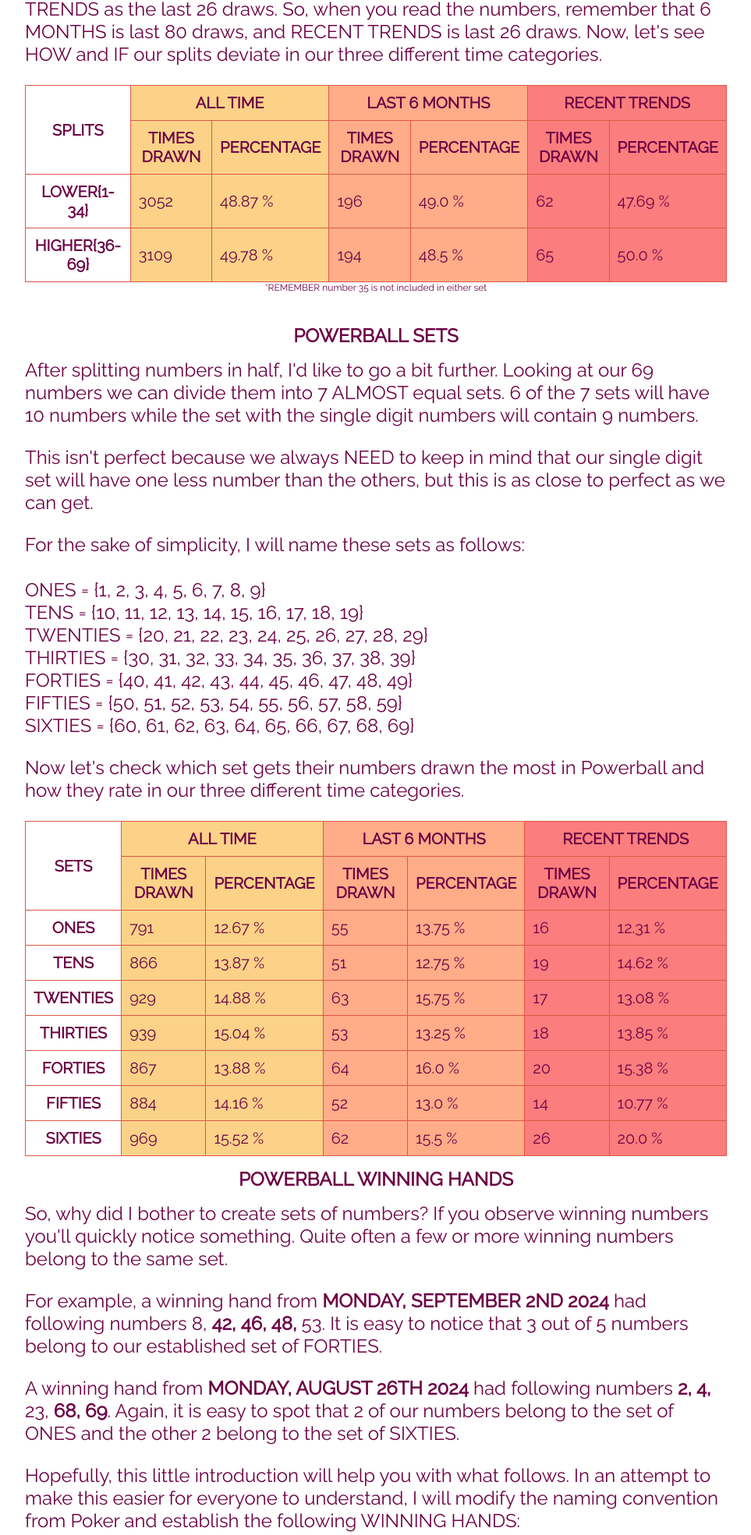
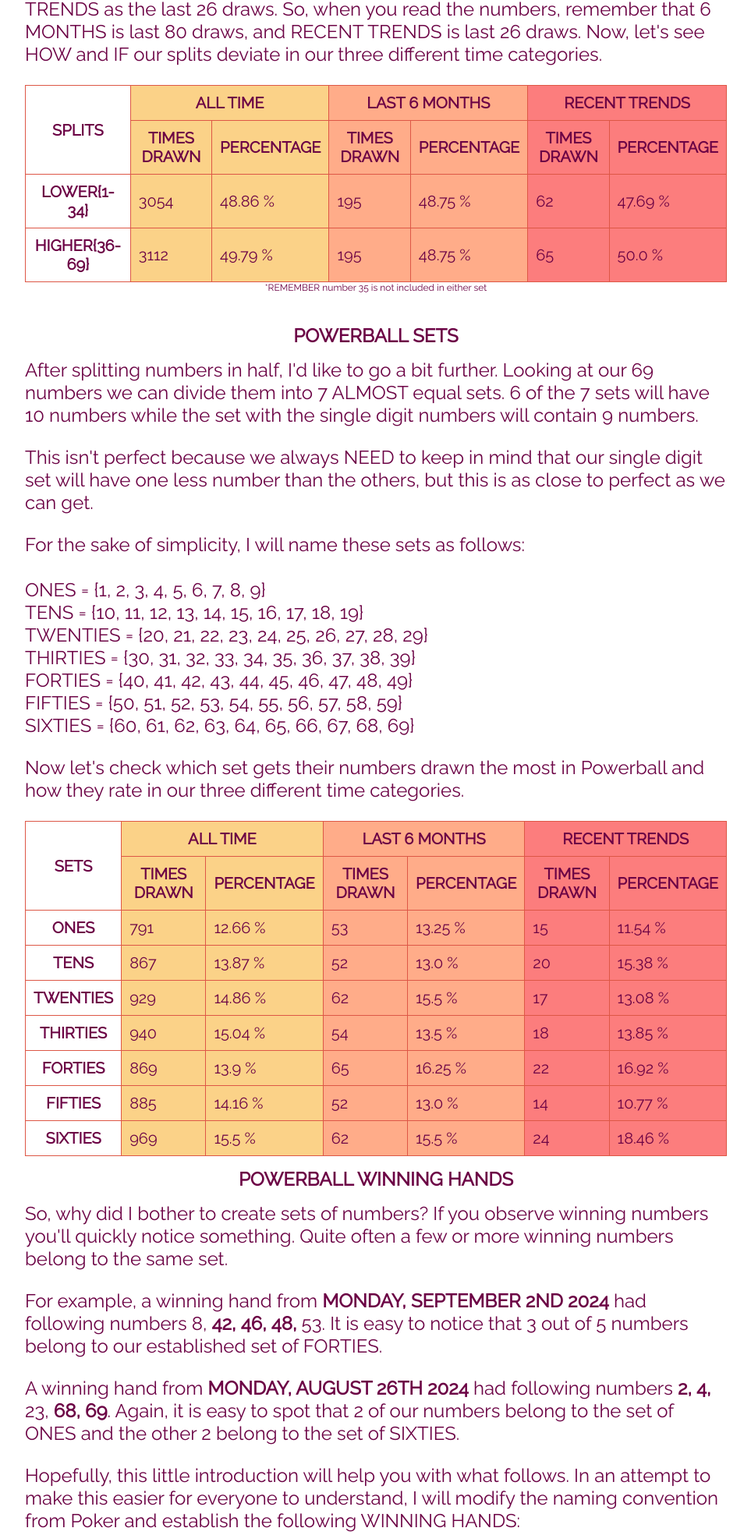
Before and after one commit to sasadjukic/powerball, a Flask app: page /winning_hands_white in a window 1280 px wide. Shown: the part 823-2792 px from the top of the page at 78% size, without its empty margins (158-1121 px from the left). Run offline with Flask 3, Linux system fonts and the light colour scheme.

Commit message:
sep 25 update

```diff
--- a/application/data/matrix_data.py
+++ b/application/data/matrix_data.py
@@ -434,26 +434,26 @@ m_data = {
     ],
     19: [
          [
+            ['09/24/2025','15, 31, 45, 49, 53'],
             ['09/13/2025','28, 37, 42, 50, 53'],
             ['06/16/2025','17, 21, 23, 27, 52'],
             ['05/05/2025','16, 34, 40, 45, 66'],
-            ['04/16/2025','20, 24, 42, 43, 49'],
-            ['04/12/2025','16, 22, 44, 45, 53']
+            ['04/16/2025','20, 24, 42, 43, 49']
           ],
          [
             285, 195, 112, 66, 44, 18
           ],
          [
             0, 2, 3, 2, 3, 4, 3, 0, 2, 1,
-            3, 3, 0, 0, 5, 3, 5, 3, 4, 3,
+            3, 3, 0, 0, 6, 3, 5, 3, 4, 3,
             4, 5, 4, 6, 2, 2, 4, 3, 1, 1,
-            0, 5, 1, 5, 3, 4, 5, 7, 2, 4,
-            1, 7, 3, 5, 5, 1, 5, 4, 4, 4,
-            2, 1, 5, 3, 4, 5, 5, 1, 5, 2,
+            1, 5, 1, 5, 3, 4, 5, 7, 2, 4,
+            1, 7, 3, 5, 6, 1, 5, 4, 5, 4,
+            2, 1, 6, 3, 4, 5, 5, 1, 5, 2,
             2, 7, 6, 4, 3, 4, 2, 4, 9
           ],
          [
-            5, 23, 9, 7, 1, 1, 0
+            5, 24, 9, 7, 1, 1, 0
         ]
     ],
     20: [
--- a/application/data/powerball.csv
+++ b/application/data/powerball.csv
@@ -1248,3 +1248,4 @@ Draw Date,Winning Numbers,Red Ball,Multiplier
 09/17/2025,7 30 50 54 62,20,2
 09/20/2025,15 29 64 66 67,4,2
 09/22/2025,3 29 42 46 59,15,3
+09/24/2025,15 31 45 49 53,19,3
--- a/application/main/routes.py
+++ b/application/main/routes.py
@@ -132,19 +132,19 @@ def search():
 @powerball.route('/winning_hands_white', methods=['POST', 'GET'])
 def winning_hands_white():
     splits = {
-              'all-time': [3052, 3109, 6245],
-              'six-months': [196, 194, 400],
+              'all-time': [3054, 3112, 6250],
+              'six-months': [195, 195, 400],
               'recent-trends': [62, 65, 130]
             }
 
     sets = {
-            'all-time' : [791, 866, 929, 939, 867, 884, 969, 6245],
-            'six-months' : [55, 51, 63, 53, 64, 52, 62, 400],
-            'recent-trends' : [16, 19, 17, 18, 20, 14, 26, 130]
+            'all-time' : [791, 867, 929, 940, 869, 885, 969, 6250],
+            'six-months' : [53, 52, 62, 54, 65, 52, 62, 400],
+            'recent-trends' : [15, 20, 17, 18, 22, 14, 24, 130]
     }
 
     winning_hands = {
-                     'singles': [205, 16, 4], 'pairs': [644, 42, 14],
+                     'singles': [205, 16, 4], 'pairs': [645, 42, 14],
                      'two_pairs': [235, 11, 4], 'three_of_set': [137, 9, 4],
                      'full_house': [18, 2, 0], 'poker': [10, 0, 0], 'flush': [0, 0, 0]
                      }
@@ -153,8 +153,8 @@ def winning_hands_white():
     total_winning_hands_recent = sum(values[2] for values in winning_hands.values())
 
     pair_count = {
-                  1: [76, 2, 0], 10: [82, 4, 1], 20: [114, 10, 4], 30: [102, 4, 1],
-                  40: [76, 10, 3], 50: [90, 5, 2], 60: [103, 6, 3]
+                  1: [76, 1, 0], 10: [82, 4, 1], 20: [114, 10, 4], 30: [102, 4, 1],
+                  40: [77, 11, 4], 50: [90, 5, 2], 60: [103, 6, 2]
                 }
     total_pairs = sum(values[0] for values in pair_count.values())
     total_pairs_6 = sum(values[1] for values in pair_count.values())
@@ -176,15 +176,15 @@ def winning_hands_white():
 @powerball.route('/winning_hands_red', methods=['POST', 'GET'])
 def winning_hands_red():
     splits = {
-              'all-time': [619, 630, 1249],
-              'six-months': [39, 41, 80],
+              'all-time': [619, 631, 1250],
+              'six-months': [38, 42, 80],
               'recent-trends': [13, 13, 26]
             }
 
     sets = {
-            'all-time' : [445, 448, 356, 1249],
+            'all-time' : [445, 449, 356, 1250],
             'six-months' : [30, 21, 29, 80],
-            'recent-trends' : [13, 6, 7, 26]
+            'recent-trends' : [13, 7, 6, 26]
            }
 
     return render_template('winning_hands_red.html',
@@ -195,35 +195,35 @@ def winning_hands_red():
 @powerball.route('/trends', methods=['POST', 'GET'])
 def trends():
     white_numbers_6 = [
-                       5, 4, 6, 9, 6, 5, 9, 6, 5, 2,
-                       5, 6, 4, 6, 8, 8, 3, 5, 4, 5,
-                       5, 3, 13, 5, 7, 2, 4, 9, 10, 5,
-                       5, 3, 7, 7, 10, 4, 8, 1, 3, 8,
-                       5, 8, 9, 8, 7, 6, 3, 6, 4, 7,
-                       5, 9, 10, 3, 2, 2, 4, 3, 7, 4,
+                       5, 4, 6, 9, 6, 4, 8, 6, 5, 2,
+                       5, 6, 4, 6, 9, 8, 3, 5, 4, 5,
+                       5, 3, 13, 5, 6, 2, 4, 9, 10, 5,
+                       6, 3, 7, 7, 10, 4, 8, 1, 3, 8,
+                       5, 8, 9, 8, 8, 5, 3, 6, 5, 7,
+                       5, 9, 11, 3, 2, 2, 3, 3, 7, 4,
                        9, 10, 5, 10, 5, 4, 5, 2, 8
                     ]
 
     white_numbers_trends = [
-                        0, 1, 3, 2, 0, 2, 3, 3, 2, 0,
-                        3, 1, 0, 3, 5, 3, 0, 2, 2, 0,
+                        0, 1, 3, 2, 0, 2, 3, 2, 2, 0,
+                        3, 1, 0, 3, 6, 3, 0, 2, 2, 0,
                         0, 2, 4, 2, 1, 1, 2, 2, 3, 1,
                         3, 1, 2, 3, 3, 2, 2, 1, 0, 4,
-                        2, 3, 2, 2, 2, 2, 1, 0, 2, 4,
-                        1, 0, 5, 1, 0, 0, 1, 0, 2, 1,
-                        4, 5, 1, 6, 3, 1, 2, 1, 2
+                        2, 3, 2, 2, 3, 2, 1, 0, 3, 4,
+                        1, 0, 6, 1, 0, 0, 0, 0, 2, 1,
+                        4, 5, 1, 6, 2, 1, 1, 1, 2
                     ]
 
     red_numbers_6 = [
                      5, 7, 2, 4, 5, 2, 0, 2, 3, 1,
-                     3, 3, 2, 1, 2, 0, 2, 2, 5, 5,
+                     3, 2, 2, 1, 2, 0, 2, 2, 6, 5,
                      4, 4, 2, 5, 9, 0
                     ]
 
     red_numbers_trends = [
                           2, 2, 1, 2, 3, 0, 0, 1, 2, 0,
-                          0, 0, 0, 1, 1, 0, 2, 1, 1, 1,
-                          1, 2, 2, 0, 1, 0
+                          0, 0, 0, 1, 1, 0, 2, 1, 2, 1,
+                          1, 2, 1, 0, 1, 0
                          ]
 
     return render_template('trends.html',
@@ -253,18 +253,18 @@ def fun_facts():
 def probabilities():
     draw = next_draw().strftime('%m-%d-%Y')
     white_numbers = [
-                     7.30, 7.10, 7.80, 7.06, 6.68, 7.59, 6.95, 6.77, 6.61, 6.60,
-                     6.91, 8.07, 5.16, 6.59, 7.24, 7.69, 6.80, 6.72, 7.04, 7.46,
-                     8.75, 7.05, 8.88, 7.05, 6.34, 5.39, 8.20, 7.69, 6.75, 7.17,
-                     6.85, 8.10, 8.60, 6.10, 6.50, 8.55, 7.97, 7.23, 7.87, 8.17,
-                     6.35, 6.52, 6.72, 8.28, 7.68, 6.16, 7.83, 6.52, 5.20, 7.50,
-                     6.27, 7.54, 8.01, 7.12, 6.91, 6.89, 6.70, 6.76, 8.22, 6.41,
-                     9.06, 8.29, 8.92, 8.70, 6.10, 6.63, 7.21, 7.10, 9.05
+                     6.72, 7.31, 7.48, 6.79, 6.13, 7.52, 6.99, 6.30, 6.91, 6.67,
+                     7.46, 8.27, 5.16, 6.30, 6.95, 7.61, 7.21, 6.59, 6.79, 7.49,
+                     9.32, 6.46, 8.37, 7.05, 6.33, 5.71, 8.69, 8.28, 6.68, 7.67,
+                     7.67, 8.16, 8.95, 5.81, 7.28, 7.95, 8.01, 7.03, 7.64, 7.67,
+                     6.94, 6.74, 6.77, 8.20, 7.38, 6.16, 7.50, 6.43, 5.70, 7.25,
+                     6.52, 6.95, 8.17, 7.28, 6.44, 7.25, 6.97, 6.43, 7.63, 6.36,
+                     9.52, 8.25, 7.99, 8.80, 6.15, 6.66, 7.70, 7.13, 9.35
                      ]
     red_numbers = [
-                   4.07, 3.63, 3.79, 4.93, 4.47, 3.97, 3.48, 3.44, 4.18, 3.26,
-                   3.46, 3.26, 3.99, 4.49, 2.94, 2.94, 3.43, 4.47, 3.62, 4.48,
-                   4.86, 3.15, 3.09, 4.66, 4.21, 3.73
+                   3.80, 3.59, 3.70, 4.67, 4.03, 3.61, 3.40, 3.68, 4.35, 3.53,
+                   3.61, 2.94, 3.91, 4.62, 3.27, 3.01, 3.24, 4.46, 3.48, 4.32,
+                   4.60, 3.81, 3.38, 4.78, 4.61, 3.60
                    ]
     return render_template('probabilities.html',
                             draw=draw,
@@ -276,13 +276,13 @@ def probabilities():
 def predictions():
     draw = next_draw().strftime('%m-%d-%Y')
     white_numbers = [
-                     [15, 24, 36, 60, 69],
-                     [18, 29, 33, 37, 38],
-                     [21, 26, 31, 53, 61],
-                     [23, 25, 27, 46, 52],
-                     [8, 10, 30, 49, 51]
+                     [7, 10, 59, 64, 67],
+                     [1, 14, 28, 47, 55],
+                     [5, 6, 29, 52, 56],
+                     [18, 21, 32, 51, 69],
+                     [11, 12, 26, 27, 31]
                      ]
-    red_numbers = [2, 4, 7, 25, 26]
+    red_numbers = [3, 10, 13, 14, 25]
     return render_template('predictions.html',
                             draw=draw,
                             white_numbers=white_numbers,
--- a/application/templates/winning_hands.html
+++ b/application/templates/winning_hands.html
@@ -268,7 +268,7 @@
                     <td class="six-months">{{ (winning_hands['pairs'][1]/total_winning_hands_6 * 100)|round(2) }} %</td>
                     <td class="recent-trends">{{ winning_hands['pairs'][2] }}</td>
                     <td class="recent-trends">{{ (winning_hands['pairs'][2]/total_winning_hands_recent * 100)|round(2) }} %</td>
-                    <td class="extra-info">09-22-2025</td>
+                    <td class="extra-info">09-24-2025</td>
                     <td class="extra-info">Twenties</td>
                 </tr>
                 <tr>
@@ -407,7 +407,7 @@
                     <td class="six-months">{{ (pair_count[40][1]/total_pairs_6 * 100)|round(2) }} %</td>
                     <td class="recent-trends">{{ pair_count[40][2] }}</td></td>
                     <td class="recent-trends">{{ (pair_count[40][2]/total_pairs_recent * 100)|round(2) }} %</td>
-                    <td class="extra-info">09-22-2025</td>
+                    <td class="extra-info">09-24-2025</td>
                 </tr>
                 <tr>
                     <th scope="row">Fifties</th>
```
